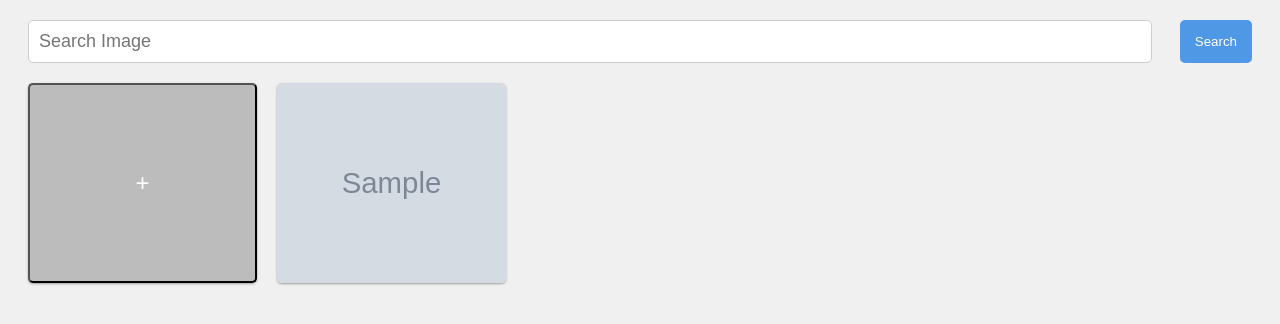
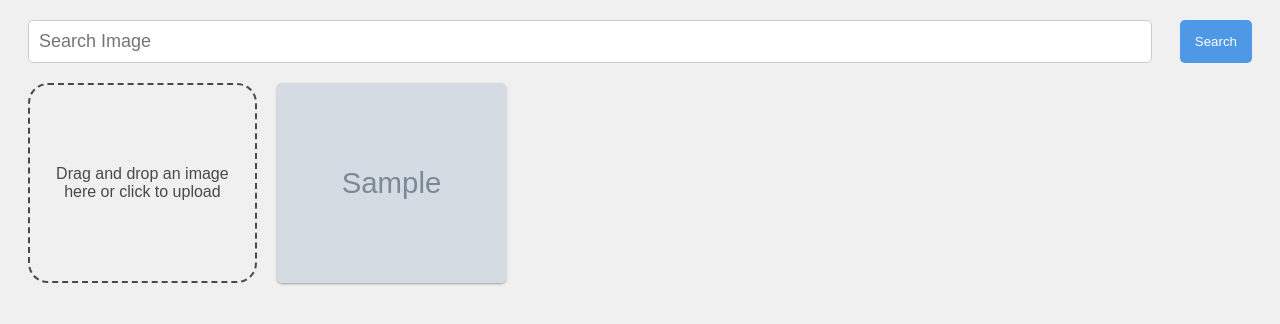
Before and after one commit to ahzamm/fyp-API-gateway, a Flask app: template templates/home.html in a window 1280 px wide. Shown: the part 63-387 px from the top of the page. Run offline with Flask 3, Linux system fonts and the light colour scheme; the template is opened without the code that fills it: most values are stand-ins (such as "Sample title", 1, 10 or a date in 2020); grey boxes marked "Sample" are stand-in pictures.

Commit message:
Add drag and drop functionality for image upload

```diff
--- a/templates/home.html
+++ b/templates/home.html
@@ -9,6 +9,32 @@
             font-family: Arial, sans-serif;
             background-color: #f0f0f0;
             padding: 20px;
+        }
+
+        /* Add this style for the drop zone */
+        .drop-zone {
+            border: 2px dashed #494949;
+            border-radius: 20px;
+            padding: 10px;
+            display: flex;
+            align-items: center;
+            justify-content: center;
+            text-align: center;
+            cursor: pointer;
+            color: #494949;
+        }
+
+        /* Add this style for the drop zone when dragging over */
+        .drop-zone.dragover {
+            border-color: #000;
+            color: #000;
+        }
+
+        /* Add this style for the drop zone when an image is dropped */
+        .drop-zone img {
+            max-width: 100%;
+            max-height: 100%;
+            display: block;
         }
 
         .search-bar {
@@ -130,26 +156,68 @@
     </form>
 
     <div class="image-grid">
-        <input type="file" id="upload" accept=".jpg" style="display: none;" onchange="handleImageUpload(this)">
-        <button onclick="document.getElementById('upload').click()">+</button>
+        <div class="drop-zone" id="drop-zone">
+            Drag and drop an image here or click to upload
+        </div>
+
+        <!-- <input type="file" id="upload" accept=".jpg" style="display: none;" onchange="handleImageUpload(this)">
+        <button onclick="document.getElementById('upload').click()">+</button> -->
+
         {% for image in images %}
         <img src="{{ image }}" alt="Image">
         {% endfor %}
     </div>
 
     <script>
-        function handleImageUpload(input) {
-            if (input.files && input.files[0]) {
-                var formData = new FormData();
-                formData.append('image', input.files[0]);
+        // Add this script for the drag and drop functionality
+        const dropZone = document.querySelector('#drop-zone');
 
-                fetch('/home', {
-                    method: 'POST',
-                    body: formData
-                }).then(response => {
-                    location.reload();
-                })
+        dropZone.addEventListener('dragover', (e) => {
+            e.preventDefault();
+            dropZone.classList.add('dragover');
+        });
+
+        dropZone.addEventListener('dragleave', () => {
+            dropZone.classList.remove('dragover');
+        });
+
+        dropZone.addEventListener('drop', (e) => {
+            e.preventDefault();
+            dropZone.classList.remove('dragover');
+            const files = e.dataTransfer.files;
+            handleImageUpload(files[0]);
+        });
+
+        dropZone.addEventListener('click', () => {
+            const fileInput = document.createElement('input');
+            fileInput.type = 'file';
+            fileInput.accept = '.jpg';
+            fileInput.addEventListener('change', () => handleImageUpload(fileInput.files[0]));
+            fileInput.click();
+        });
+
+        function handleImageUpload(file) {
+
+            if (file.type !== 'image/jpeg') {
+                alert('Only .jpg images are allowed!');
+                return;
             }
+
+            const img = document.createElement('img');
+            img.src = URL.createObjectURL(file);
+            img.onload = () => URL.revokeObjectURL(img.src);
+            dropZone.innerHTML = '';
+            dropZone.append(img);
+
+            var formData = new FormData();
+            formData.append('image', file);
+
+            fetch('/home', {
+                method: 'POST',
+                body: formData
+            }).then(response => {
+                location.reload();
+            });
         }
     </script>
 </body>
```
